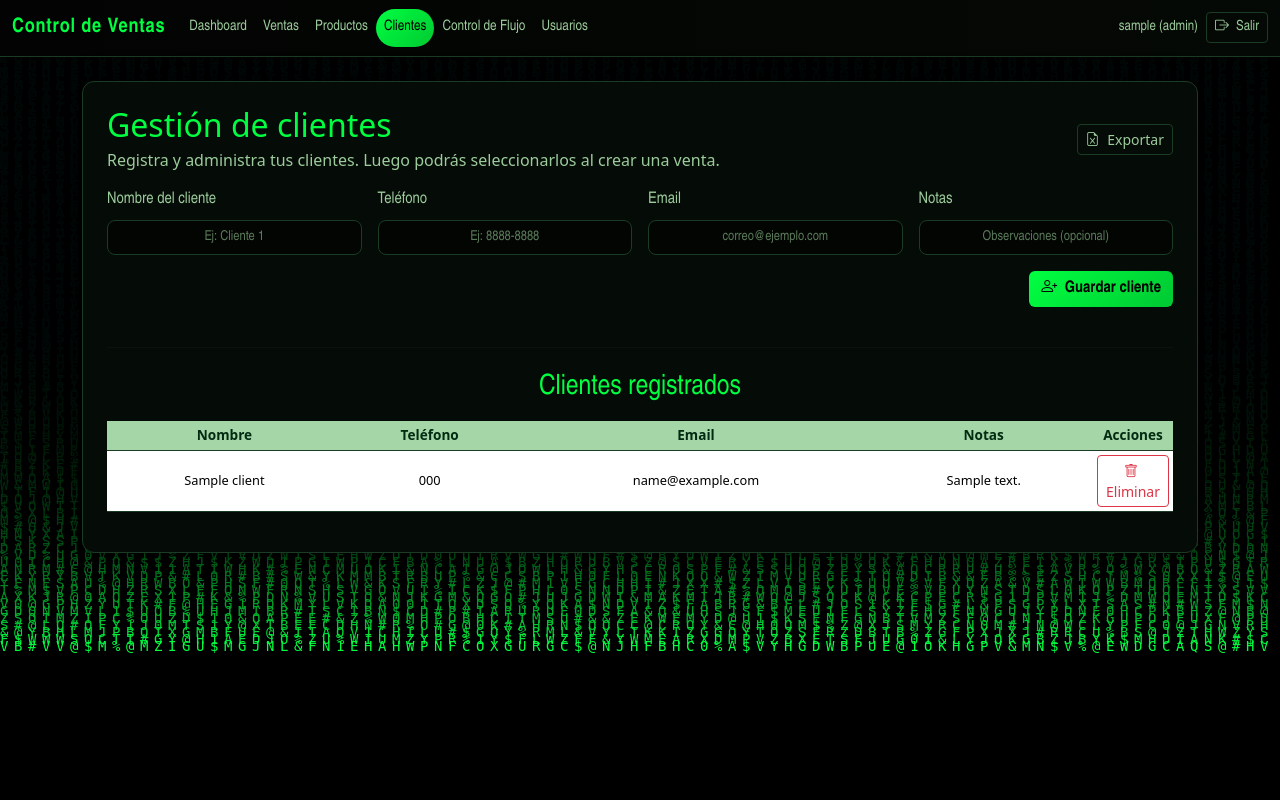
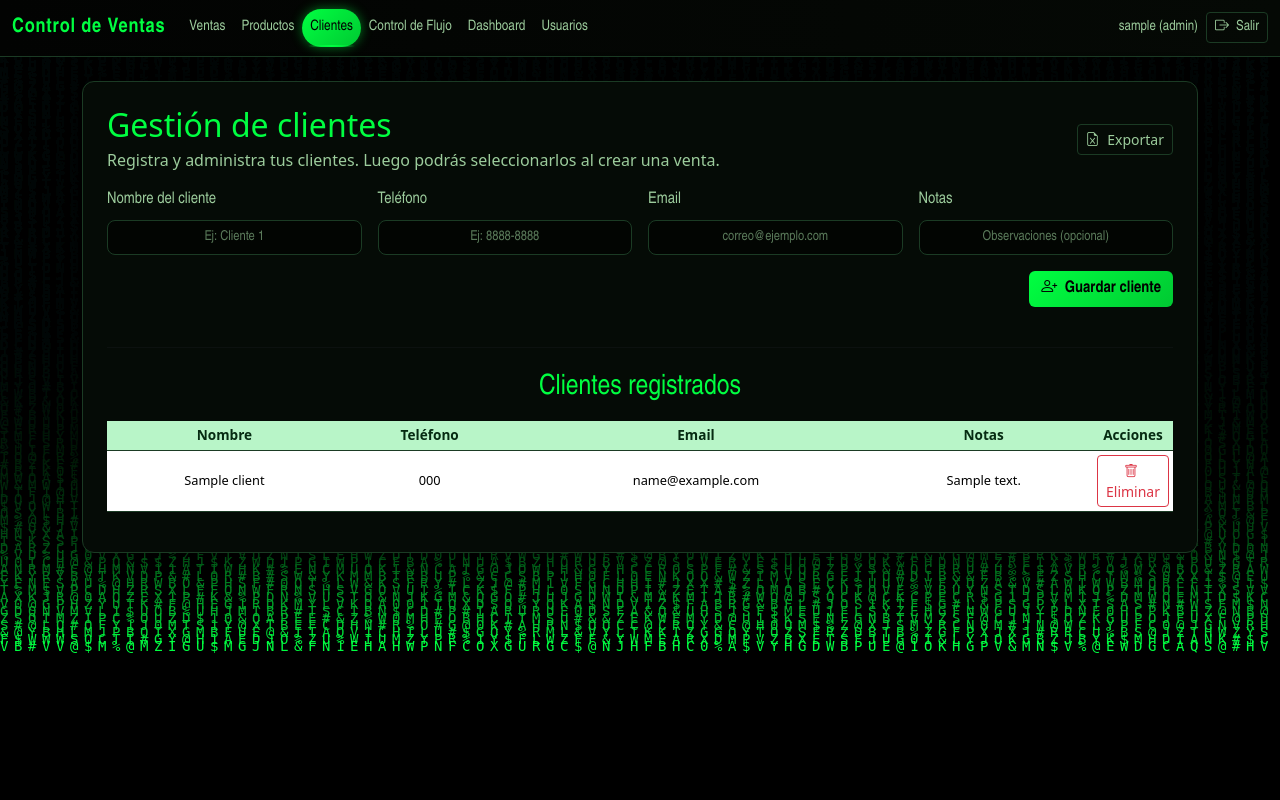
Before and after one commit to cristophercr07-hub/control-ventras-web, a Flask app: page /clientes in a window 1280 px wide. Run offline with Flask 3, Linux system fonts and the light colour scheme; the visitor is signed in with stand-in values (Sample User, id 1); tables that the repository leaves empty hold one stand-in row (values such as "Sample post"); some libraries are stand-ins or nearby versions.

Commit message:
Update base.html

```diff
--- a/templates/base.html
+++ b/templates/base.html
@@ -1,4 +1,4 @@
-<!DOCTYPE html>
+<!DOCTYPE html><!DOCTYPE html>
 <html lang="es">
 <head>
     <meta charset="UTF-8">
@@ -27,6 +27,7 @@
             --border-soft: #1b3b24;
             --text-main: #e8f5e9;
             --text-secondary: #9ccc9c;
+            --text-header: #062b12;
             --accent: #00ff41;
             --accent-soft: rgba(0, 255, 65, 0.20);
         }
@@ -75,17 +76,37 @@
             font-size: 0.9rem;
             position: relative;
             transition: color 0.2s ease, background-color 0.2s ease;
+            border-radius: 999px;
+            padding-inline: 0.9rem;
+        }
+
+        .nav-link::after {
+            content: "";
+            position: absolute;
+            left: 10%;
+            right: 10%;
+            bottom: 0;
+            height: 2px;
+            background: linear-gradient(90deg, transparent, var(--accent), transparent);
+            opacity: 0;
+            transform: scaleX(0.7);
+            transition: opacity 0.2s ease, transform 0.2s ease;
         }
 
         .nav-link:hover {
             color: var(--accent) !important;
+            background-color: rgba(0, 255, 65, 0.06);
         }
 
         .nav-link.active {
             color: #000000 !important;
             background: linear-gradient(135deg, #00ff41, #00c932);
-            border-radius: 999px;
-            padding-inline: 0.85rem;
+            box-shadow: 0 0 12px rgba(0, 255, 65, 0.45);
+        }
+
+        .nav-link.active::after {
+            opacity: 1;
+            transform: scaleX(1);
         }
 
         /* CARDS / CONTENEDORES */
@@ -157,7 +178,6 @@
             color: var(--accent);
         }
 
-        /* Tablas */
         .table-dark-custom {
             color: var(--text-main);
             background-color: #020502;
@@ -166,17 +186,15 @@
 
         .table-dark-custom thead th {
             border-bottom: 1px solid var(--border-soft);
-            color: #022b11; /* verde muy oscuro / casi negro */
-            background-color: #a5d6a7; /* encabezado más claro para legibilidad */
+            color: var(--text-header);
+            background-color: #b8f5c8;
             font-size: 0.85rem;
             text-align: center;
-            vertical-align: middle;
         }
 
         .table-dark-custom tbody td {
             font-size: 0.8rem;
             vertical-align: middle;
-            text-align: center;
         }
 
         .table-dark-custom tbody tr:nth-child(even) {
@@ -212,23 +230,6 @@
             box-shadow: 0 0 10px rgba(0, 255, 65, 0.25);
         }
 
-        /* Icono del date picker más visible */
-        input[type="date"] {
-            color-scheme: dark;
-        }
-
-        input[type="date"]::-webkit-calendar-picker-indicator {
-            background-color: var(--accent-soft);
-            border-radius: 4px;
-            padding: 2px;
-            cursor: pointer;
-            filter: invert(0); /* icono oscuro sobre fondo verde claro */
-        }
-
-        input[type="date"]::-moz-focus-inner {
-            border: 0;
-        }
-
         @media (max-width: 576px) {
             .navbar-brand {
                 font-size: 1rem;
@@ -257,12 +258,6 @@
                 <div class="collapse navbar-collapse" id="mainNavbar">
                     <ul class="navbar-nav me-auto mb-2 mb-lg-0 fw-narrow">
                         <li class="nav-item">
-                            <a class="nav-link spa-link {% if request.endpoint == 'dashboard' %}active{% endif %}"
-                               href="{{ url_for('dashboard') }}">
-                                Dashboard
-                            </a>
-                        </li>
-                        <li class="nav-item">
                             <a class="nav-link spa-link {% if request.endpoint == 'ventas' %}active{% endif %}"
                                href="{{ url_for('ventas') }}">
                                 Ventas
@@ -284,6 +279,12 @@
                             <a class="nav-link spa-link {% if request.endpoint == 'flujo' %}active{% endif %}"
                                href="{{ url_for('flujo') }}">
                                 Control de Flujo
+                            </a>
+                        </li>
+                        <li class="nav-item">
+                            <a class="nav-link spa-link {% if request.endpoint == 'dashboard' %}active{% endif %}"
+                               href="{{ url_for('dashboard') }}">
+                                Dashboard
                             </a>
                         </li>
                         {% if session.get('is_admin') %}
@@ -318,14 +319,13 @@
         </main>
     </div>
 
-    <!-- Scripts base -->
+    <!-- JS base -->
     <script
         src="https://cdn.jsdelivr.net/npm/bootstrap@5.3.3/dist/js/bootstrap.bundle.min.js"
         integrity="sha384-YvpcrYf0tY3lHB60NNkmXc5s9fDVZLESaAA55NDzOxhy9GkcIdslK1eN7N6jIeHz"
         crossorigin="anonymous"
     ></script>
 
-    <!-- Chart.js para el Dashboard -->
     <script src="https://cdn.jsdelivr.net/npm/chart.js"></script>
 
     <!-- Fondo Matrix -->
@@ -374,28 +374,31 @@
         })();
     </script>
 
+    <!-- Función global de doble confirmación -->
+    <script>
+        function doubleConfirm(msg1, msg2) {
+            if (!confirm(msg1)) return false;
+            return confirm(msg2);
+        }
+    </script>
+
     <!-- Navegación tipo SPA -->
     <script>
         (function() {
             const content = document.getElementById('app-content');
 
-            function setActiveNavByUrl(url) {
-                try {
-                    const urlObj = new URL(url, window.location.origin);
-                    const path = urlObj.pathname;
-                    const links = document.querySelectorAll('a.nav-link.spa-link');
-                    links.forEach(l => l.classList.remove('active'));
-                    links.forEach(l => {
-                        const href = l.getAttribute('href');
-                        if (!href) return;
-                        const linkPath = new URL(href, window.location.origin).pathname;
-                        if (linkPath === path) {
-                            l.classList.add('active');
-                        }
-                    });
-                } catch (e) {
-                    // no-op
-                }
+            function setActiveLink(pathname) {
+                const links = document.querySelectorAll('a.spa-link');
+                links.forEach(link => {
+                    const href = link.getAttribute('href');
+                    if (!href) return;
+                    const linkPath = new URL(href, window.location.origin).pathname;
+                    if (linkPath === pathname) {
+                        link.classList.add('active');
+                    } else {
+                        link.classList.remove('active');
+                    }
+                });
             }
 
             function loadPage(url, pushState = true) {
@@ -406,10 +409,7 @@
                 fetch(url, {
                     headers: { 'X-Requested-With': 'XMLHttpRequest' }
                 })
-                .then(response => {
-                    if (!response.ok) throw new Error('Error al cargar la página');
-                    return response.text();
-                })
+                .then(response => response.text())
                 .then(html => {
                     const parser = new DOMParser();
                     const doc = parser.parseFromString(html, 'text/html');
@@ -419,9 +419,15 @@
                     if (newContent) {
                         content.innerHTML = newContent.innerHTML;
                         if (newTitle) document.title = newTitle.textContent;
-                        if (pushState) history.pushState({ url: url }, '', url);
-                        setActiveNavByUrl(url);
-                        // Evento para que las páginas puedan enganchar inicialización extra
+
+                        const newPath = new URL(url, window.location.origin).pathname;
+                        setActiveLink(newPath);
+
+                        if (pushState) {
+                            history.pushState({ url: url }, '', url);
+                        }
+
+                        // Avisar a otros scripts (ventas, dashboard, etc.)
                         window.dispatchEvent(new Event('spa:navigation-complete'));
                     } else {
                         window.location.href = url;
@@ -437,7 +443,7 @@
                 if (!link) return;
 
                 const href = link.getAttribute('href');
-                if (!href || href.startsWith('http') || href.startsWith('mailto:')) return;
+                if (!href || href.startsWith('http')) return;
 
                 e.preventDefault();
                 loadPage(href, true);
@@ -447,7 +453,55 @@
                 const url = (e.state && e.state.url) ? e.state.url : window.location.pathname;
                 loadPage(url, false);
             });
+
+            window.addEventListener('DOMContentLoaded', function() {
+                setActiveLink(window.location.pathname);
+            });
         })();
+    </script>
+
+    <!-- Inicialización específica de la pestaña Ventas (rellenar costo/precio) -->
+    <script>
+        function initVentasPage() {
+            const mappingScript = document.getElementById('product-mapping-json');
+            if (!mappingScript) return; // No estamos en la pestaña Ventas
+
+            let mapping = {};
+            try {
+                mapping = JSON.parse(mappingScript.textContent || '{}');
+            } catch (e) {
+                console.error('Error al leer product_mapping JSON', e);
+                return;
+            }
+
+            const select = document.getElementById("product_select");
+            const productInput = document.getElementById("product_input");
+            const costInput = document.getElementById("cost_per_unit");
+            const priceInput = document.getElementById("price_per_unit");
+
+            if (!select) return;
+
+            // Evitar múltiples listeners: clonar el select
+            const newSelect = select.cloneNode(true);
+            select.parentNode.replaceChild(newSelect, select);
+
+            newSelect.addEventListener("change", function() {
+                const name = this.value;
+                if (name && mapping[name]) {
+                    if (productInput) productInput.value = name;
+                    if (costInput)  costInput.value  = mapping[name].cost;
+                    if (priceInput) priceInput.value = mapping[name].price;
+                }
+            });
+        }
+
+        window.addEventListener('DOMContentLoaded', function () {
+            initVentasPage();
+        });
+
+        window.addEventListener('spa:navigation-complete', function () {
+            initVentasPage();
+        });
     </script>
 
     {% block extra_scripts %}{% endblock %}
```
